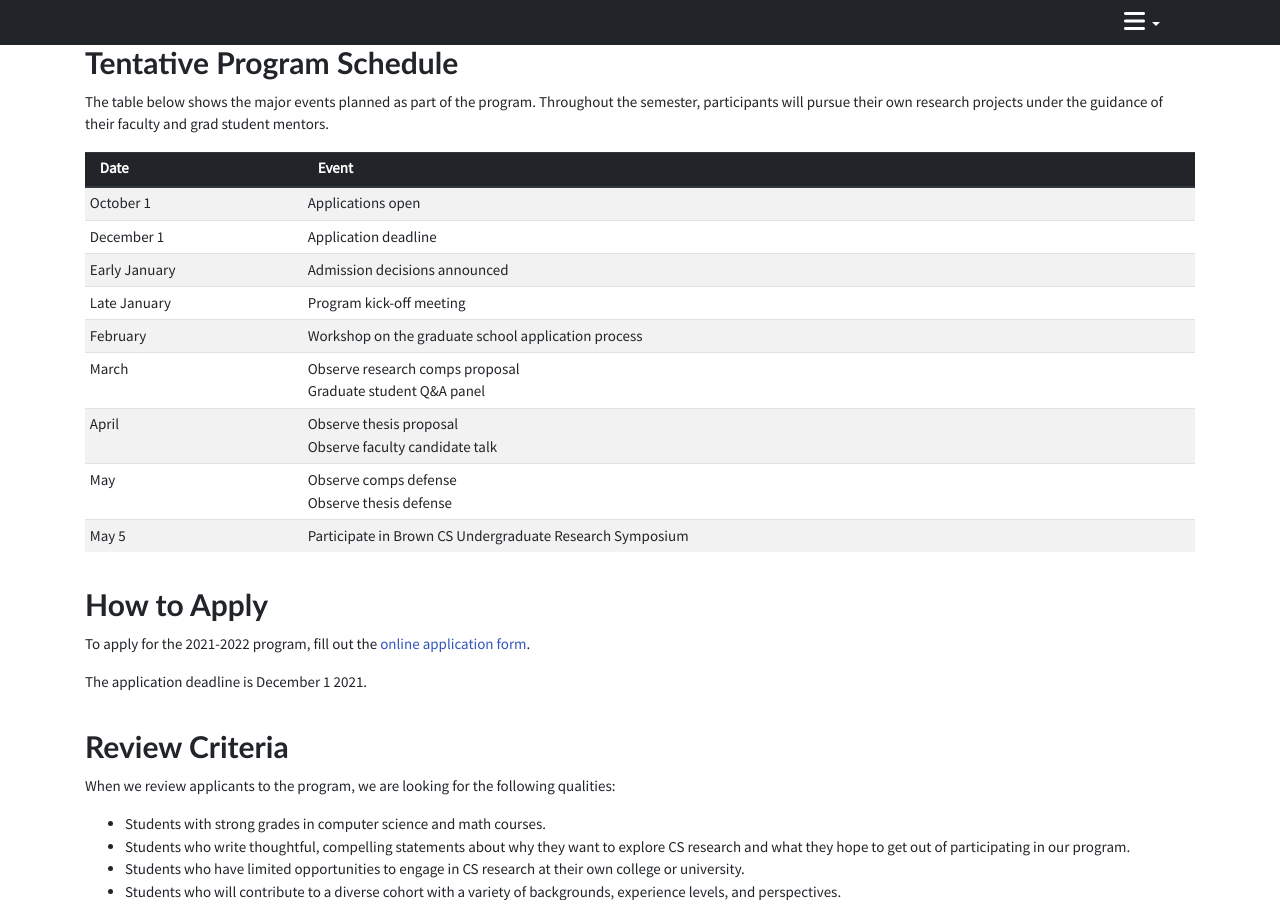
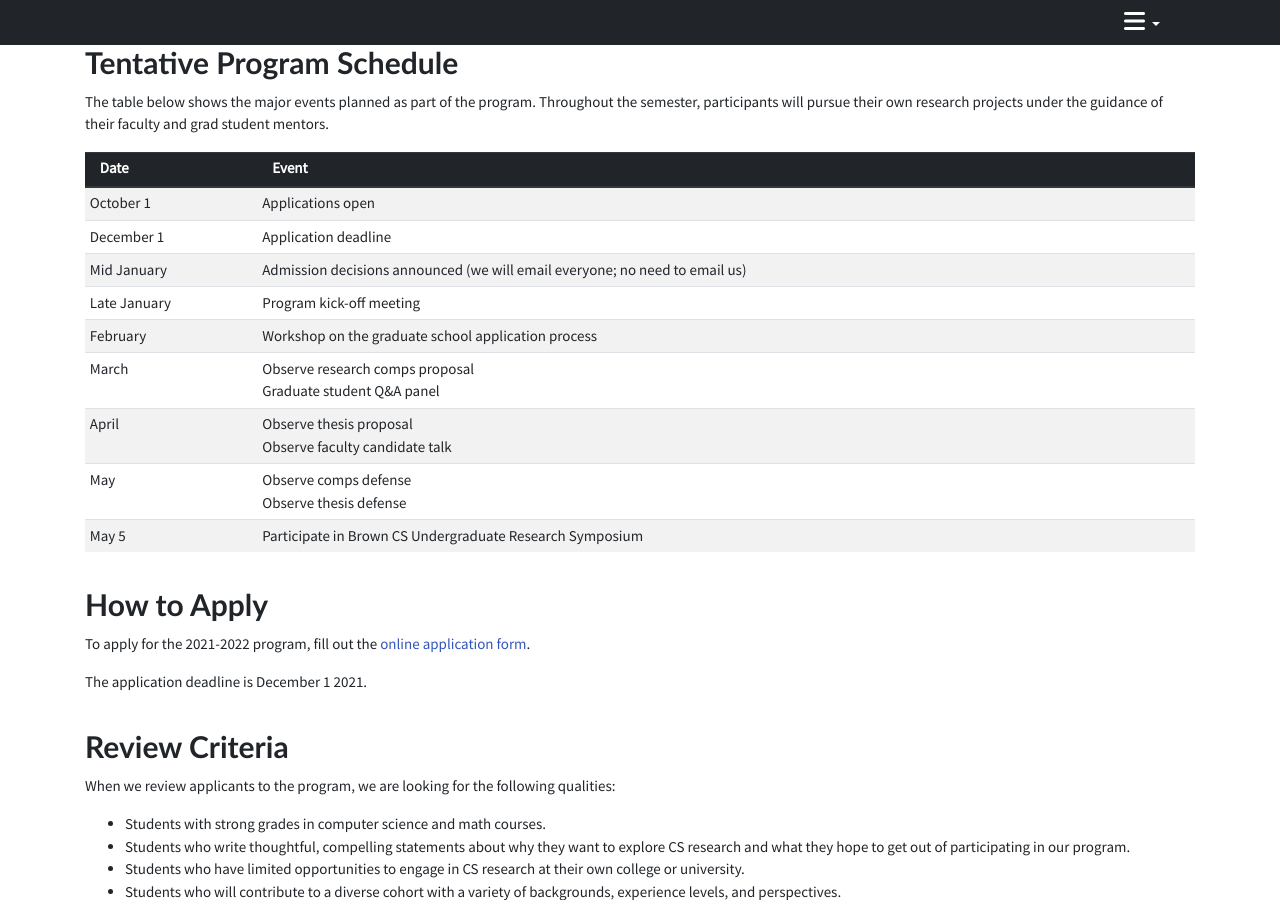
Before and after one commit to brownvc/exploreCSR-webpage, a Jekyll site: the page built from ai/index.html, in a window 1280 px wide and 900 px high, scrolled down 2398 px. Built offline with Jekyll 4.4.1, drawn with Linux system fonts in a browser that asks for light colours; nearby versions of some CDN libraries.

Commit message:
More fixes

```diff
--- a/_data/schedule.json
+++ b/_data/schedule.json
@@ -8,8 +8,8 @@
         "name": "Application deadline"
     },
     {
-        "date": "Early January",
-        "name": "Admission decisions announced"
+        "date": "Mid January",
+        "name": "Admission decisions announced (we will email everyone; no need to email us)"
     },
     {
         "date": "Late January",
```
